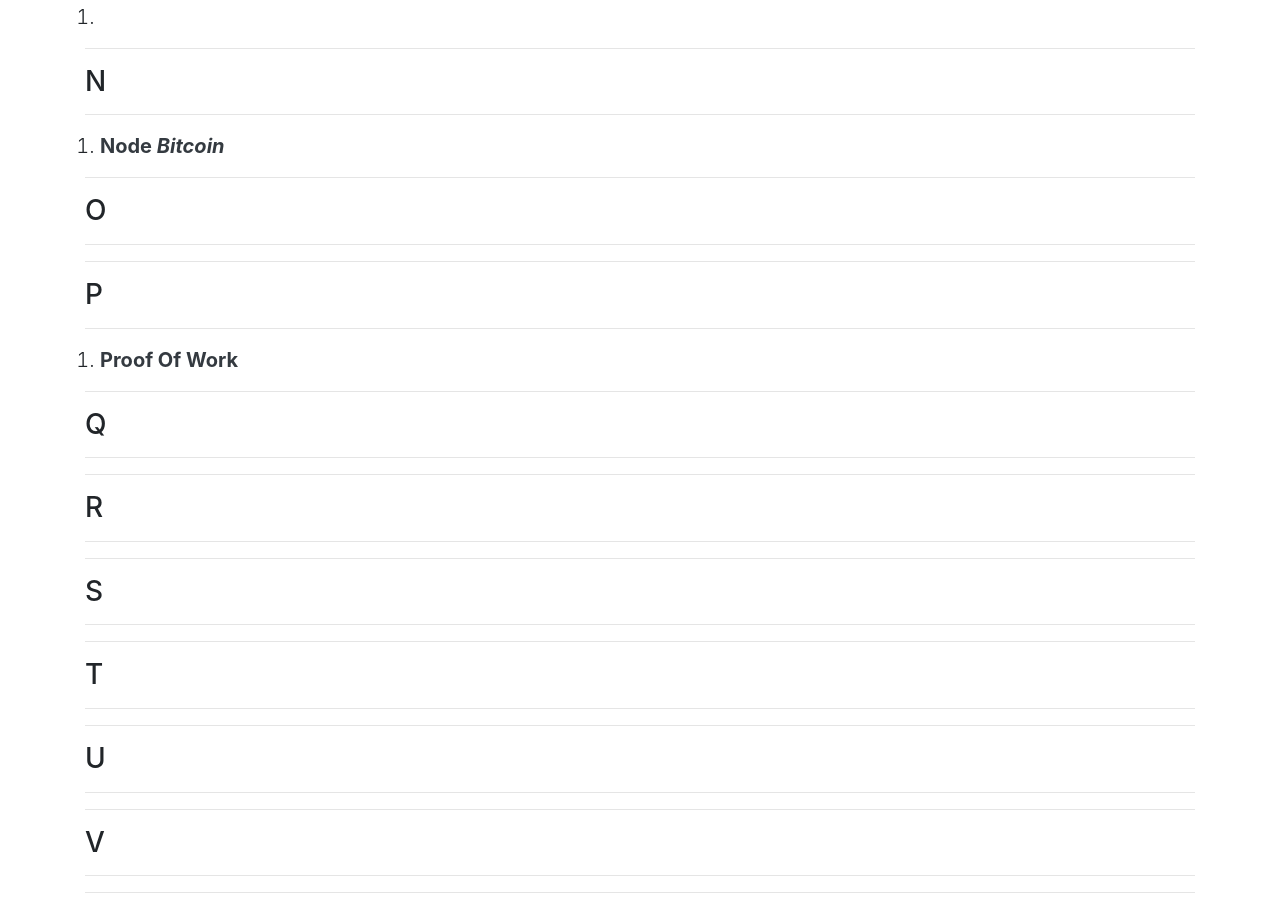
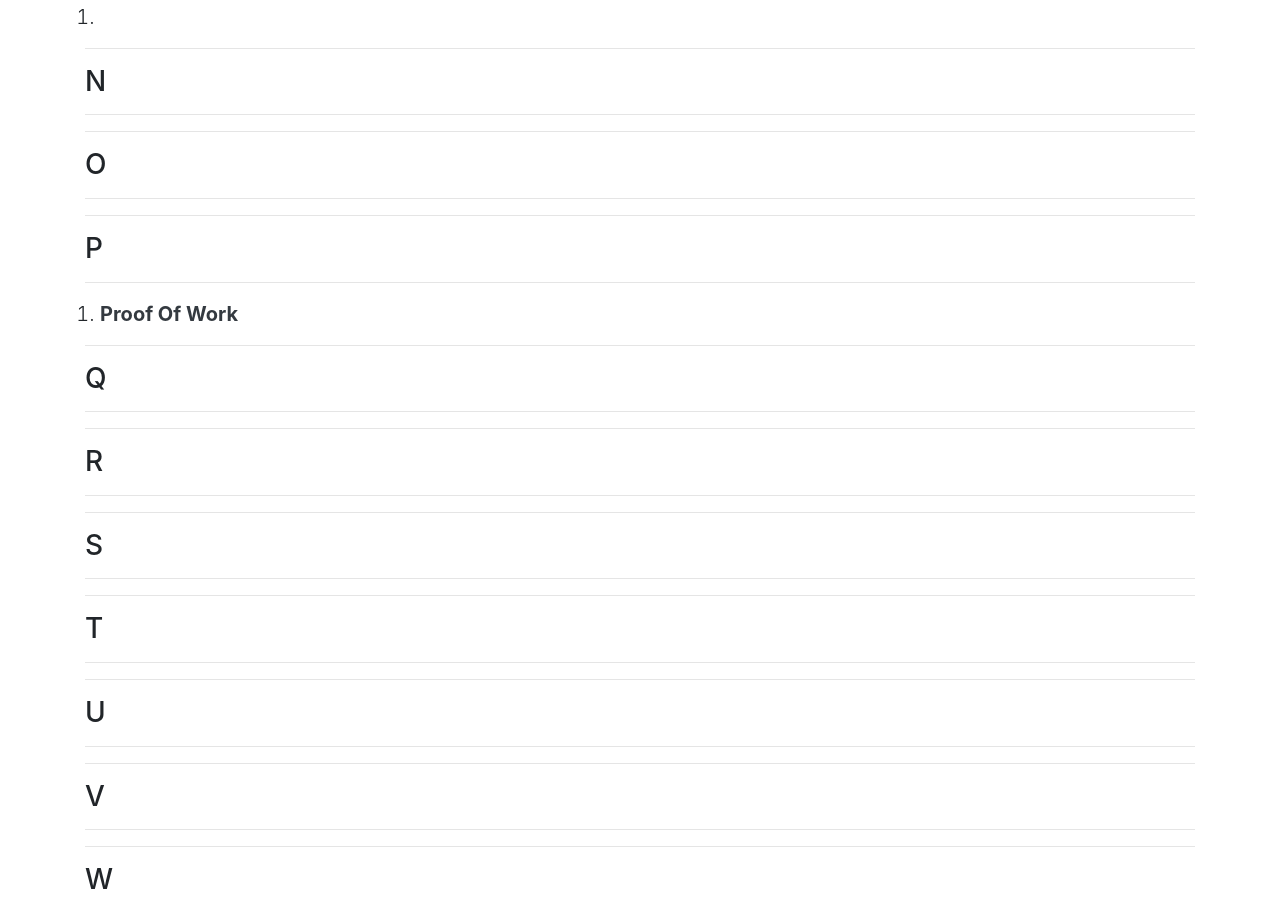
Before and after one commit to masdon554/learncrypto-id, a plain HTML site: page basicz.html in a window 1280 px wide. Shown: the part 2140-3046 px from the top of the page. Drawn offline with nearby package versions, Linux system fonts and the light colour scheme; a small style sheet from the web is missing.

Commit message:
Update basicz.html

```diff
--- a/basicz.html
+++ b/basicz.html
@@ -252,7 +252,6 @@
                         <h3 id="n" class="text-uppercase">n</h3>
                         <hr>
                             <ol class="container">
-                                <li><a class="text-dark font-weight-bold text-capitalize" href="article-6.html">node <i class="font-italic">bitcoin</i></a></li>
                             </ol>
                         <hr>
                         <div class="mb-2">
```
